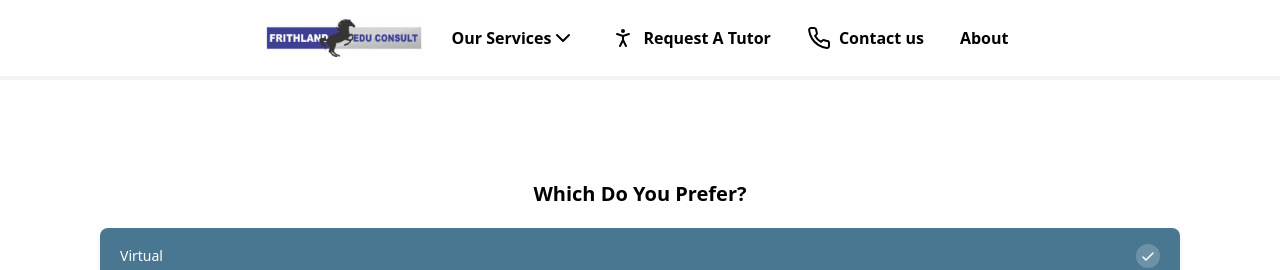
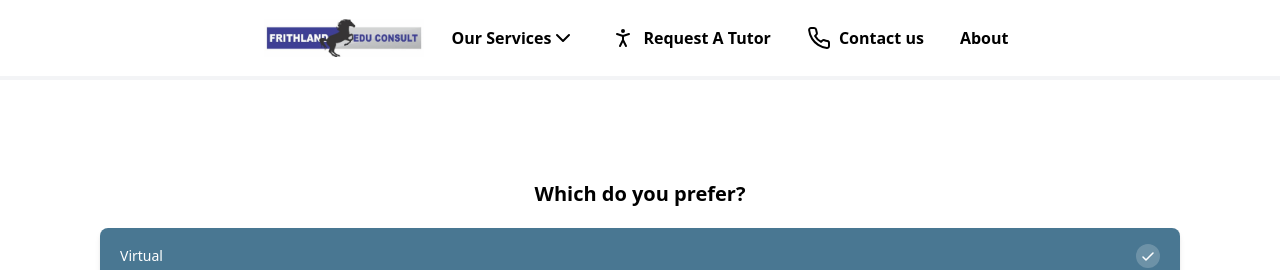
Before and after one commit to Mayor-Rhymes/learning-platform, a Vue app: page /request-a-tutor in a window 1280 px wide. Both pictures are taken after a click on the button "Next". Shown: the top 270 px of the page. Built offline with nearby package versions, Linux system fonts and the light colour scheme; a web font is replaced by a local one; what @splidejs/vue-splide would draw is missing.

Commit message:
Added stuff

```diff
--- a/src/views/RequestATutorView.vue
+++ b/src/views/RequestATutorView.vue
@@ -19,7 +19,7 @@ const plans = [
   },
 ];
 
-const selectedPlan = ref(plans[0]);
+const learningMethod = ref(plans[0]);
 
 
 
@@ -81,7 +81,7 @@ const handleFormSubmission = (e) => {
       lastName.value?.value,
       email.value?.value,
       phoneNumber.value?.value,
-      selectedPlan.value,
+      learningMethod.value,
       childStore.children,
       childStore.children.length
     );
@@ -127,8 +127,8 @@ onMounted(() => {
   </div>
 
   <div class="flex flex-col p-5" v-if="step === 2">
-    <p class="self-center text-xl font-semibold">Which Do You Prefer?</p>
-    <RadioGroup v-model="selectedPlan" class="px-20 mt-5">
+    <p class="self-center text-xl font-semibold">Which do you prefer?</p>
+    <RadioGroup v-model="learningMethod" class="px-20 mt-5">
       <RadioGroupLabel class="sr-only">Preference</RadioGroupLabel>
       <div class="space-y-2 flex flex-col gap-10">
         <RadioGroupOption
```
